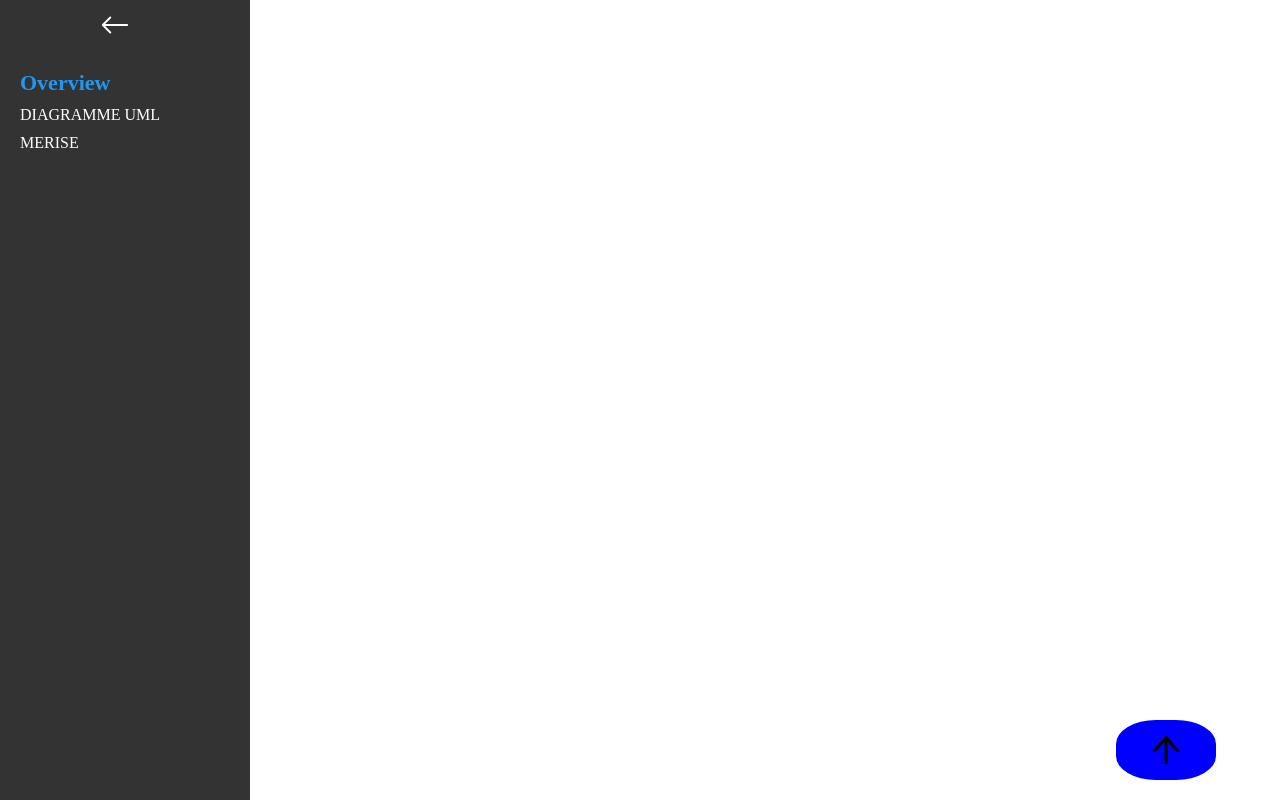
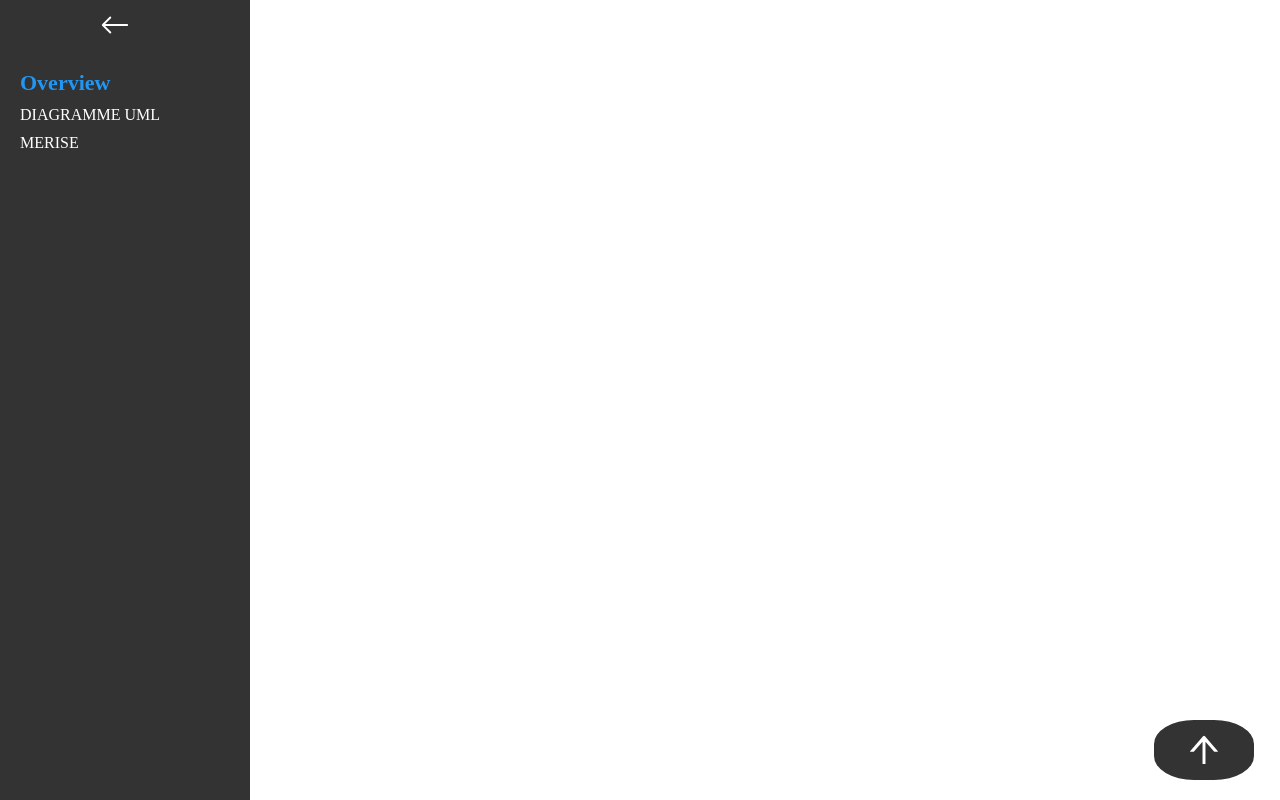
Before and after one commit to 2023-cda-alt-devops-p3/catalog-az, a React (Create React App) app: page / in a window 1280 px wide. Built offline with nearby package versions, Linux system fonts and the light colour scheme.

Commit message:
fix: correction

```diff
--- a/src/components/ButtonTopi.jsx
+++ b/src/components/ButtonTopi.jsx
@@ -9,7 +9,7 @@ const ButtonTopi = () => {
   return (
 
     <div >
-        <AiOutlineArrowUp  onClick={scrollTop} size={60} className="flex justify-between items-center w-40 h-14 px-4 top-90 right-5 fixed black rond" />
+        <AiOutlineArrowUp  onClick={scrollTop} size={60} className="flex justify-between items-center w-40 h-14 px-4 top-90 right-2 fixed rond" />
     </div>
 
   )
--- a/src/index.css
+++ b/src/index.css
@@ -44,8 +44,8 @@
 .top-90{
   top: 90%;
 }
-.right-5{
-  right: 5%;
+.right-2{
+  right: 2%;
 }
 .fixed{
   position: fixed;
@@ -83,9 +83,10 @@
 }
 
 .rond{
-  background-color: blue;
+  background-color: #333;
   border-radius: 40%;
   z-index: 1000;
+  color: white
 
 }
 
```
